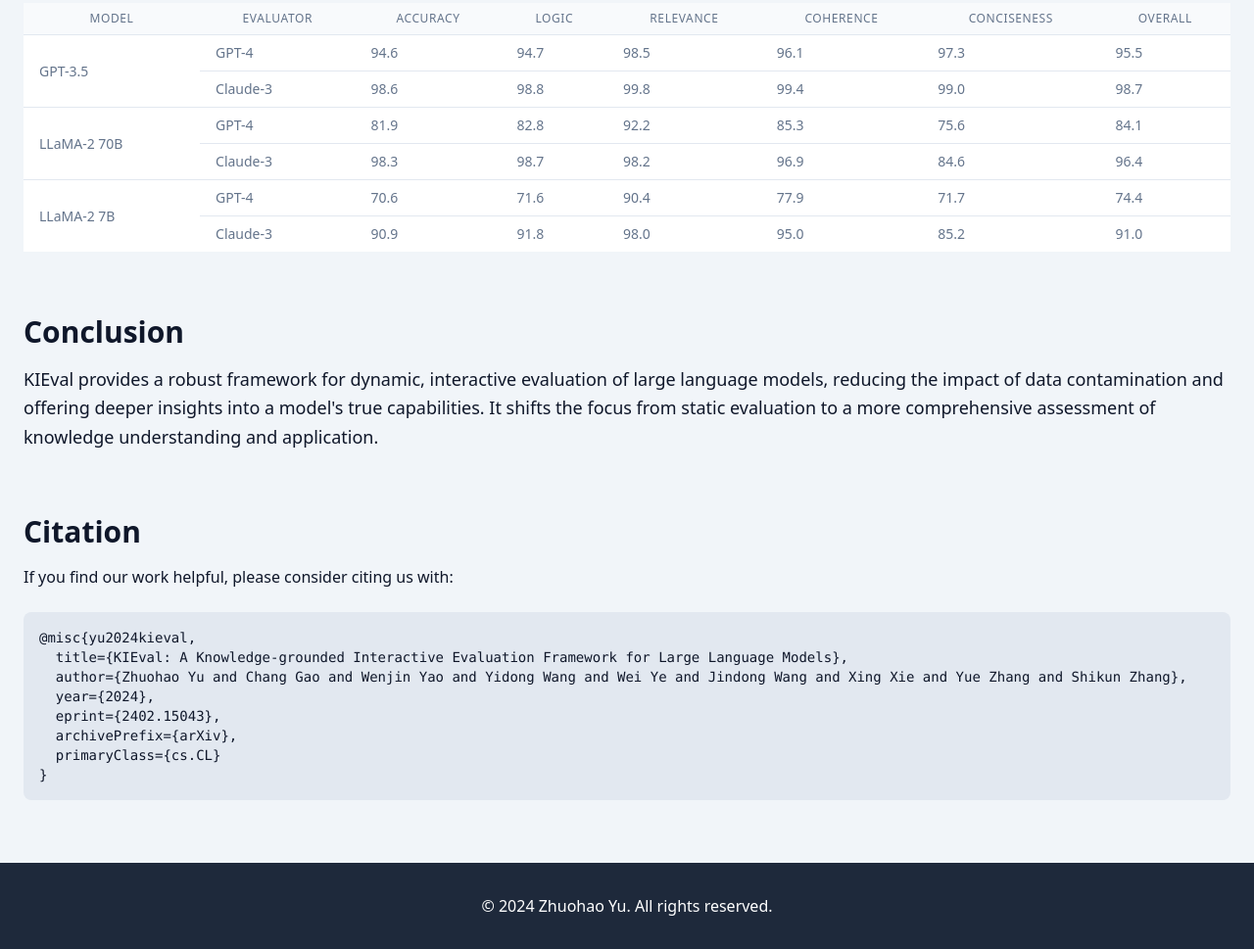
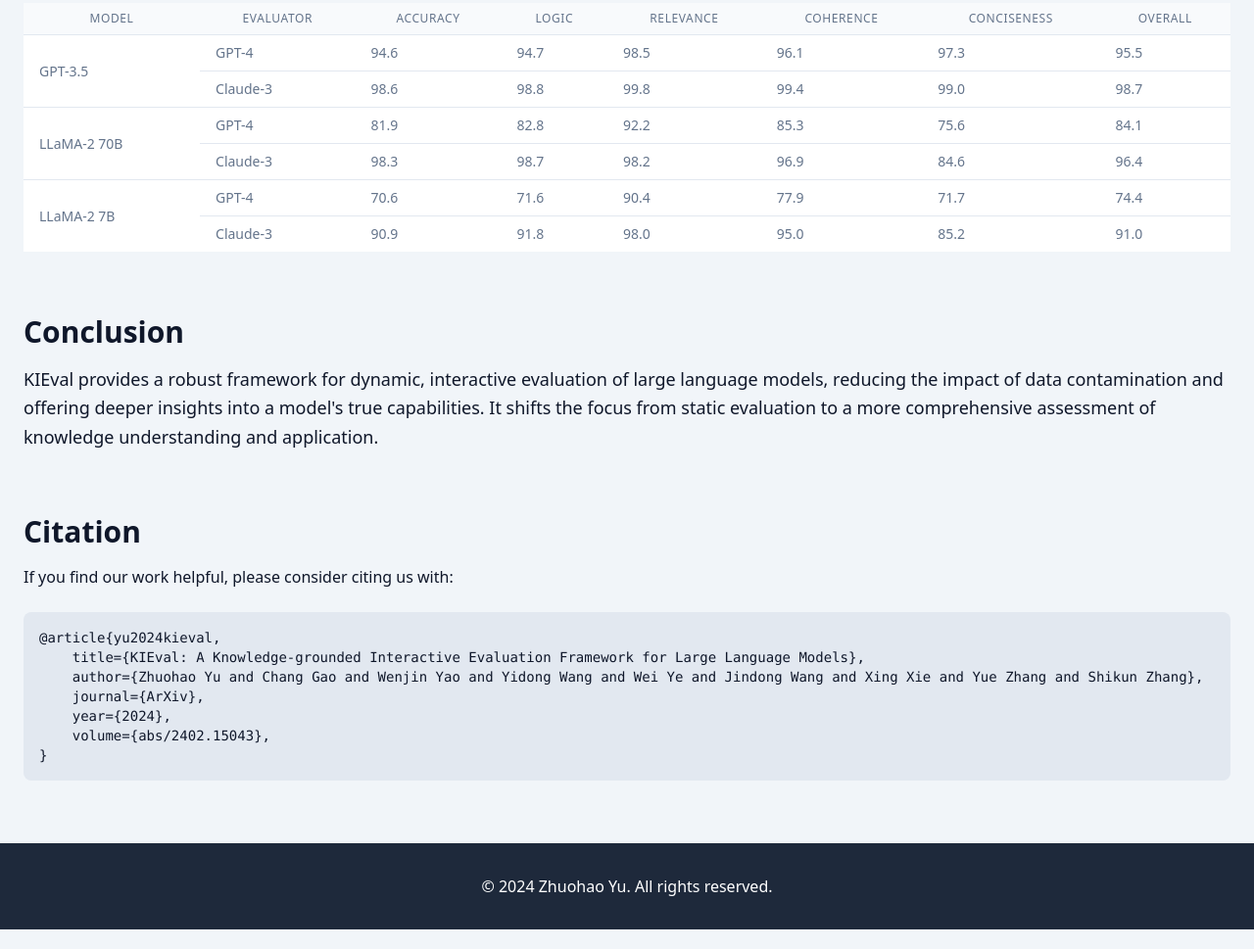
Before and after one commit to zhuohaoyu/KIEval, a plain HTML site: page index.html in a window 1280 px wide. Shown: the part 4475-5444 px from the top of the page at 98% size. Drawn offline with nearby package versions, Linux system fonts and the light colour scheme.

Commit message:
update bibtex

```diff
--- a/index.html
+++ b/index.html
@@ -355,13 +355,12 @@
         <section>
             <h2 class="text-3xl font-bold mb-4">Citation</h2>
             <p>If you find our work helpful, please consider citing us with:</p><br>
-            <pre class="bg-slate-200 p-4 rounded-lg overflow-x-auto text-sm">@misc{yu2024kieval,
-  title={KIEval: A Knowledge-grounded Interactive Evaluation Framework for Large Language Models},
-  author={Zhuohao Yu and Chang Gao and Wenjin Yao and Yidong Wang and Wei Ye and Jindong Wang and Xing Xie and Yue Zhang and Shikun Zhang},
-  year={2024},
-  eprint={2402.15043},
-  archivePrefix={arXiv},
-  primaryClass={cs.CL}
+            <pre class="bg-slate-200 p-4 rounded-lg overflow-x-auto text-sm">@article{yu2024kieval,
+    title={KIEval: A Knowledge-grounded Interactive Evaluation Framework for Large Language Models},
+    author={Zhuohao Yu and Chang Gao and Wenjin Yao and Yidong Wang and Wei Ye and Jindong Wang and Xing Xie and Yue Zhang and Shikun Zhang},
+    journal={ArXiv},
+    year={2024},
+    volume={abs/2402.15043},
 }</pre>
         </section>
 
```
